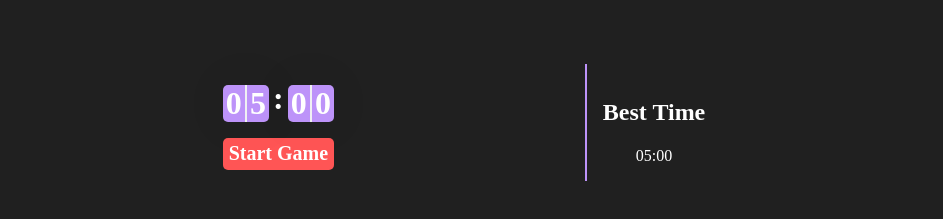
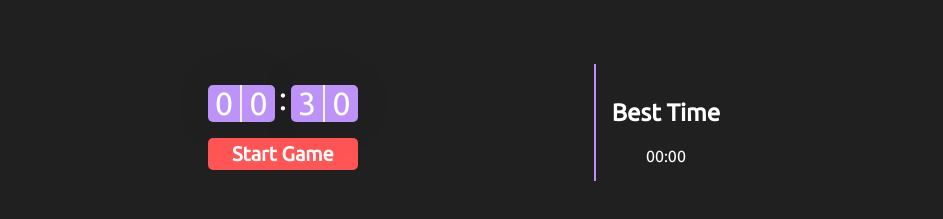
Before and after one commit to victordantasdev/Card-Memory-Game, a Next.js app: page / in a window 1280 px wide. Shown: the part 553-772 px from the top of the page, without its empty margins (168-1111 px from the left). Built offline with nearby package versions, Linux system fonts and the light colour scheme.

Commit message:
feat: saving best time in cookies

```diff
--- a/package.json
+++ b/package.json
@@ -12,6 +12,7 @@
   },
   "dependencies": {
     "next": "11.1.0",
+    "nookies": "^2.5.2",
     "react": "17.0.2",
     "react-dom": "17.0.2",
     "react-switch": "^6.0.0",
--- a/src/components/Countdown/CountDown.style.ts
+++ b/src/components/Countdown/CountDown.style.ts
@@ -3,7 +3,6 @@ import styled from 'styled-components';
 export const CountdownContainer = styled.div`
   display: flex;
   align-items: center;
-  font-weight: 600;
   color: ${({ theme }) => theme.color};
 
   & > div {
@@ -38,7 +37,7 @@ export const CountdownContainer = styled.div`
 `;
 
 export const CountdownButton = styled.button`
-  width: 100%;
+  width: 150px;
   height: 2rem;
 
   margin-top: 1rem;
@@ -61,21 +60,22 @@ export const CountdownButton = styled.button`
   transition: background-color 0.2s;
 
   &:not(:disabled):hover {
-    background: ${({ theme }) => theme.title};
+    cursor: pointer;
+    background: ${({ theme }) => theme.secondary};
   }
 `;
 
 export const CountdownButtonActive = styled.button`
-  background: ${({ theme }) => theme.primary};
+  background: ${({ theme }) => theme.secondary};
   color: ${({ theme }) => theme.color};
 
   &:not(:disabled):hover {
-    background: ${({ theme }) => theme.primary};
+    background: ${({ theme }) => theme.secondary};
     color: ${({ theme }) => theme.color};
   }
 
   &:disabled {
-    background: ${({ theme }) => theme.primary};
+    background: ${({ theme }) => theme.secondary};
     color: ${({ theme }) => theme.color};
     cursor: not-allowed;
   }
--- a/src/components/Countdown/CountdownContext.tsx
+++ b/src/components/Countdown/CountdownContext.tsx
@@ -3,6 +3,7 @@
 import React, {
   createContext, ReactNode, useEffect, useState,
 } from 'react';
+import { parseCookies, setCookie } from 'nookies';
 
 interface CountdownContextData {
   minutes: number;
@@ -24,12 +25,13 @@ export const CountdownConext = createContext({} as CountdownContextData);
 let countdownTimeout: NodeJS.Timeout;
 
 export function CountdownProvider({ children }: CountdownProviderProps) {
-  const fullTime = 5;
+  const fullTime = 0.5;
+  const cookies = parseCookies();
 
   const [time, setTime] = useState(fullTime * 60);
   const [isActive, setIsActive] = useState(false);
   const [hasFinished, setHasFinished] = useState(false);
-  const [bestTime, setBestTime] = useState('05:00');
+  const [bestTime, setBestTime] = useState(cookies.BEST_TIME || '00:00');
 
   const minutes = Math.floor(time / 60);
   const seconds = time % 60;
@@ -72,9 +74,13 @@ export function CountdownProvider({ children }: CountdownProviderProps) {
     const [minuteLeft, minuteRight] = String(minutes).padStart(2, '0').split('');
     const [secondLeft, secondRight] = String(seconds).padStart(2, '0').split('');
     const bestTimeStr = `${minuteLeft}${minuteRight}:${secondLeft}${secondRight}`;
-    const $bestTime = document.querySelector('.best-time')!.textContent!;
-    if (bestTimeStr >= $bestTime) {
+    if (bestTimeStr <= cookies.BEST_TIME || bestTimeStr !== '00:00') {
       setBestTime(bestTimeStr);
+
+      setCookie(null, 'BEST_TIME', bestTimeStr, {
+        maxAge: 30 * 24 * 60 * 60,
+        path: '/',
+      });
     }
   }
 
--- a/src/pages/_app.tsx
+++ b/src/pages/_app.tsx
@@ -12,6 +12,9 @@ const App: React.FC<AppProps> = ({ Component, pageProps }) => {
     <>
       <Head>
         <title>Card-Memory-Game</title>
+        <link rel="preconnect" href="https://fonts.googleapis.com" />
+        <link rel="preconnect" href="https://fonts.gstatic.com" crossOrigin="true" />
+        <link href="https://fonts.googleapis.com/css2?family=Ubuntu&display=swap" rel="stylesheet" />
       </Head>
 
       <ThemeProvider theme={theme}>
--- a/src/styles/global.ts
+++ b/src/styles/global.ts
@@ -4,6 +4,8 @@ import { normalize } from 'styled-normalize';
 export default createGlobalStyle`
   * {
     box-sizing: border-box;
+    font-family: 'Ubuntu', sans-serif;
+    font-weight: 400px;
   }
 
   ${normalize}
```
Also changed, not shown: 1 other file (tests, documents, lock files or other folders).
